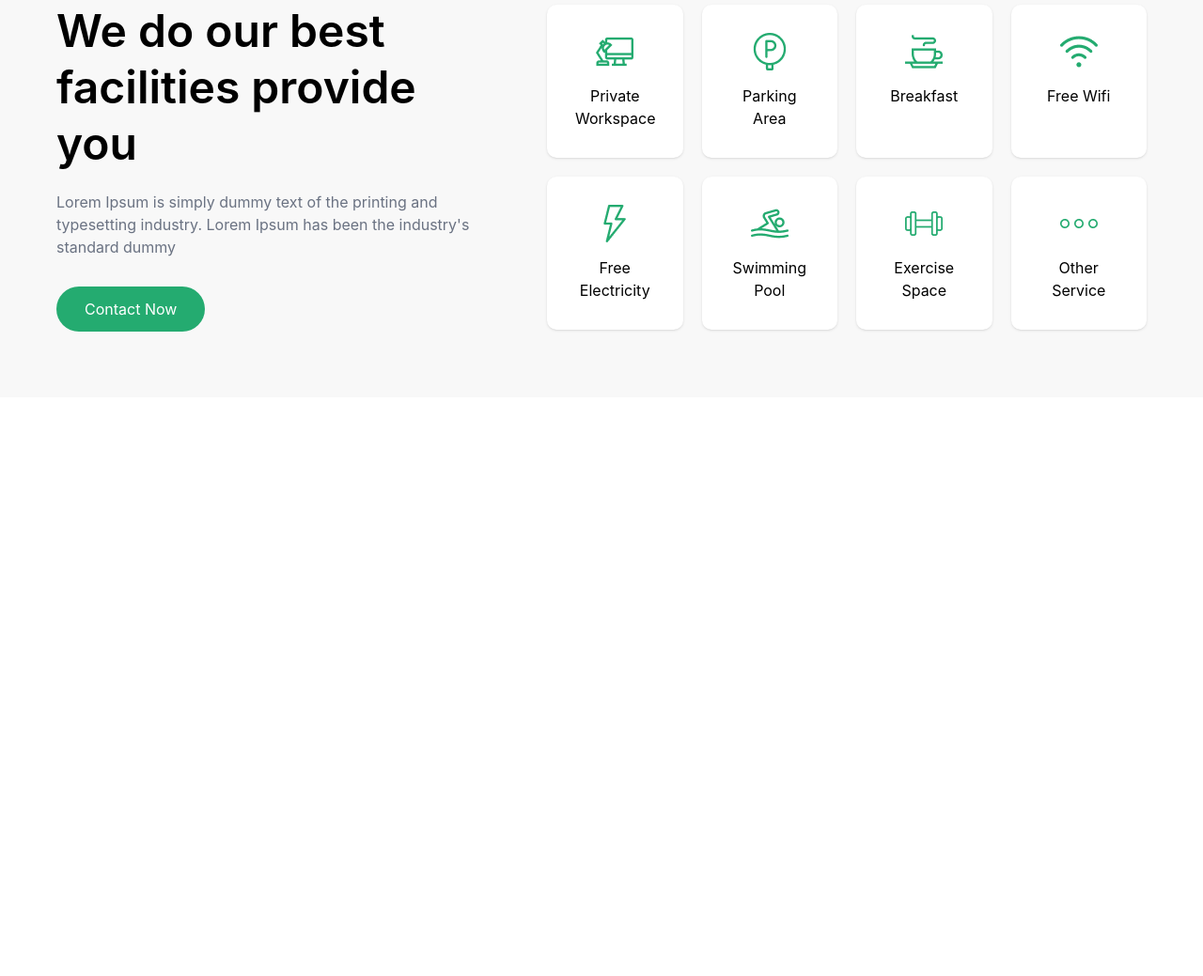
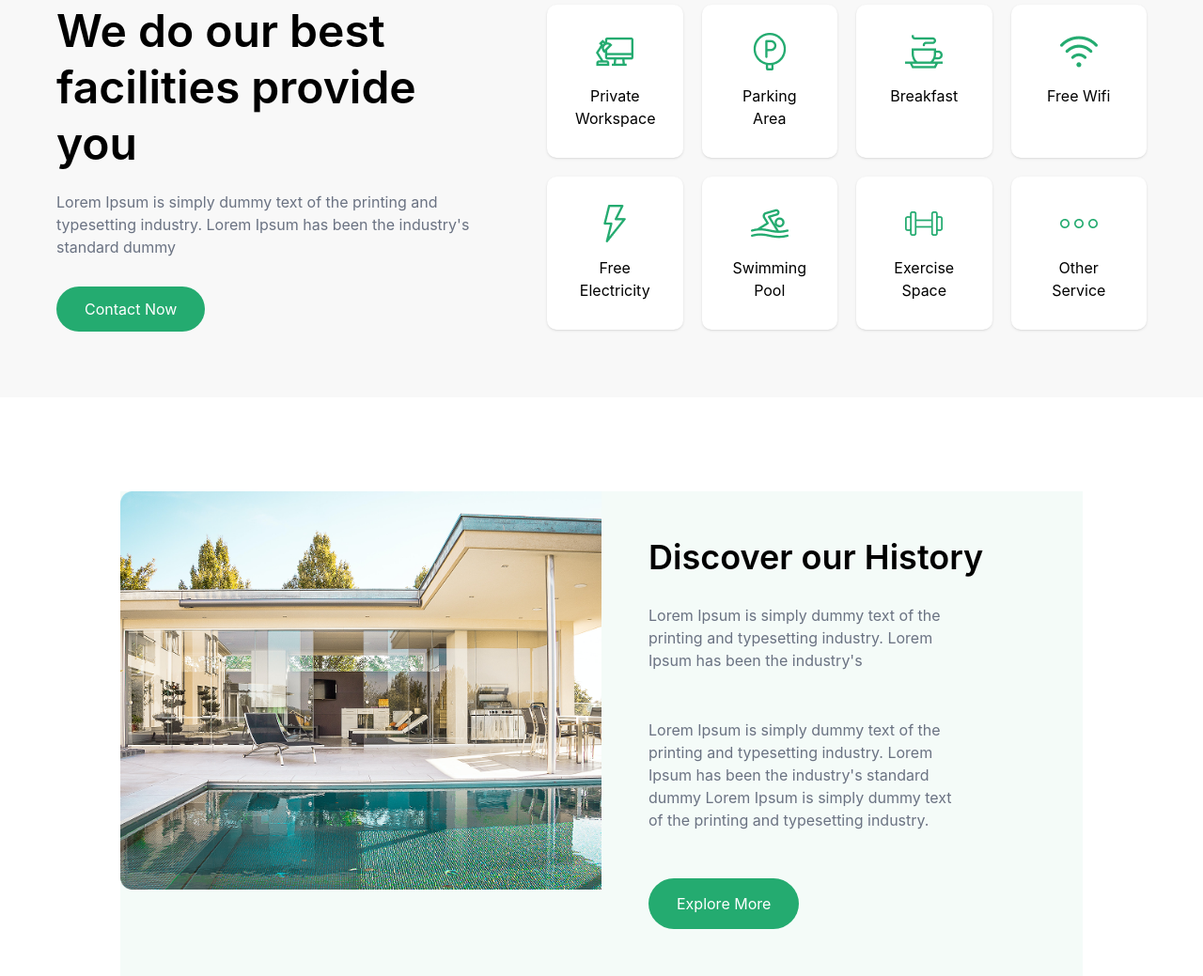
Before and after one commit to MuhammadzodaYunus/Branch-Homework, a website: page index.html in a window 1280 px wide. Shown: the part 1368-2407 px from the top of the page at 94% size. Before the commit the page ends 1791 px from the top, so only its background shows below. Drawn offline with nearby package versions, Linux system fonts and the light colour scheme; files that its build step writes are made by us from their sources.

Commit message:
feat: new part created by page1

```diff
--- a/index.html
+++ b/index.html
@@ -10,7 +10,8 @@
 
 <body>
     <header>
-        <nav class="max-w-[1200px] m-auto flex flex-col justify-center lg:flex-row lg:justify-around lg:items-center lg:py-[30px]">
+        <nav
+            class="max-w-[1200px] m-auto flex flex-col justify-center lg:flex-row lg:justify-around lg:items-center lg:py-[30px]">
             <div class="flex flex-col items-center lg:flex-row lg:gap-10 text-gray-500">
                 <p class="mt-[20px] text-[20px] font-bold  lg:font-serif lg:font-light lg:mt-[0]">Facilities</p>
                 <p class="mt-[20px] text-[20px] font-bold lg:font-serif lg:font-light lg:mt-[0]">About Us</p>
@@ -21,7 +22,8 @@
             <div>
                 <img src="" alt="">
             </div>
-            <button class="mt-[20px] py-[10px] bg-[#24AB70] w-[25%] m-auto rounded-4xl text-white lg:m-0 lg:w-[10%]">Login</button>
+            <button
+                class="mt-[20px] py-[10px] bg-[#24AB70] w-[25%] m-auto rounded-4xl text-white lg:m-0 lg:w-[10%]">Login</button>
         </nav>
 
         <section>
@@ -29,7 +31,8 @@
                 <div class="max-w-[1200px] m-auto lg:flex lg:flex-row items-center flex-col">
                     <div class="lg:w-[50%] p-[50px]">
                         <h2 class="lg:text-6xl text-4xl font-semibold">Find your perfect place to stay</h2>
-                        <p class="mt-[30px] text-gray-500 lg:w-[70%]">Lorem Ipsum is simply dummy text of the printing and typesetting industry.</p>
+                        <p class="mt-[30px] text-gray-500 lg:w-[70%]">Lorem Ipsum is simply dummy text of the printing
+                            and typesetting industry.</p>
                         <div class="flex items-center mt-[50px] gap-5">
                             <img src="./img.png/Group 2.png" alt="">
                             <p>Watch video</p>
@@ -69,7 +72,8 @@
                                 <p>1 room, 2 guests</p>
                             </div>
                         </div>
-                        <div class="p-[20px] flex items-center gap-[10px] bg-[#24AB70] rounded-[50px] ml-[20px] w-[150px]">
+                        <div
+                            class="p-[20px] flex items-center gap-[10px] bg-[#24AB70] rounded-[50px] ml-[20px] w-[150px]">
                             <img src="./img.png/search-outline 1.png" alt="">
                             <p class="text-white">Search...</p>
                         </div>
@@ -189,6 +193,27 @@
             </div>
         </div>
     </section>
+
+    <article>
+        <div class="bg-[#F4FBF8] mt-[100px] w-[80%] m-auto">
+            <div class="max-w-[1200px] m-auto lg:flex">
+                <div class="lg:w-[50%]">
+                    <img class="w-[100%]" src="./img.png/image (4).png" alt="">
+                </div>
+                <div class="lg:w-[50%] p-[50px]">
+                    <h2 class="text-4xl font-semibold mb-[30px]">Discover our History</h2>
+                    <p class="lg:w-[80%] text-gray-500 mb-[50px]">Lorem Ipsum is simply dummy text of the printing and typesetting industry. Lorem Ipsum has been
+                        the industry's
+                    </p>
+                    <p class="lg:w-[80%] text-gray-500 mb-[50px]">Lorem Ipsum is simply dummy text of the printing and typesetting industry. Lorem Ipsum has been
+                        the industry's standard dummy Lorem Ipsum is simply dummy text of the printing and typesetting
+                        industry.
+                    </p>
+                    <button class="p-[15px] bg-[#24AB70] px-[30px] text-white rounded-4xl">Explore More</button>
+                </div>
+            </div>
+        </div>
+    </article>
 </body>
 
 </html>
```
Also changed, not shown: img.png/image (4).png (added). Lines whose indentation alone changed are shown as unchanged.
